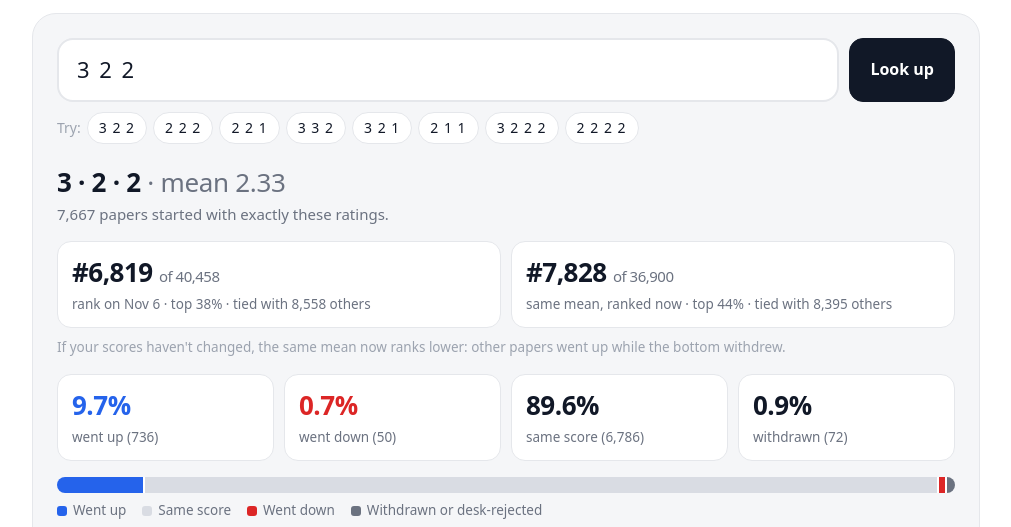
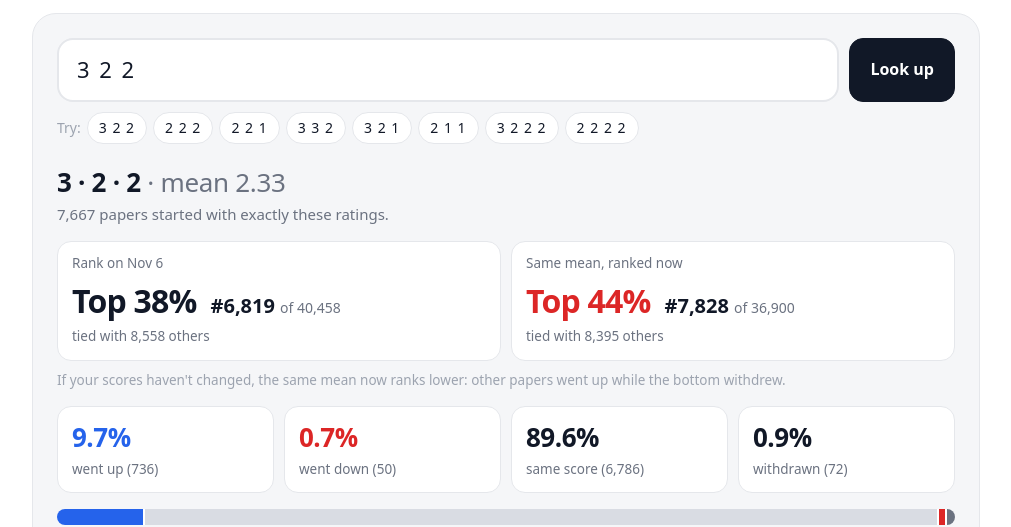
Before and after one commit to juevn/iclr2027-reviews, a plain HTML site: page index.html in a window 1280 px wide. Both pictures are taken after a click on the button "3 2 2". Shown: the part 736-1263 px from the top of the page, without its empty margins (134-1145 px from the left). Drawn offline with Linux system fonts and the light colour scheme; a web font is replaced by a local one.

Commit message:
Show top % next to rank in the lookup
Co-Authored-By: Claude Opus 5.5 <noreply@anthropic.com>
Claude-Session: https://claude.ai/code/session_01TcxDZfia7MrzcEvY8LDLi9

```diff
--- a/index.html
+++ b/index.html
@@ -92,6 +92,12 @@ p.ss { color: var(--muted); margin: 0 0 16px; font-size: 16px; max-width: 720px;
 .metric span { color: var(--muted); font-size: 13.5px; }
 .metric.up b { color: var(--up); } .metric.down b { color: var(--down); }
 .metrics.ranks { grid-template-columns: repeat(2, 1fr); }
+.metric.rank .lbl { font-size: 13.5px; color: var(--muted); margin-bottom: 4px; }
+.metric.rank .rk { display: flex; align-items: baseline; flex-wrap: wrap; gap: 4px 14px; }
+.metric.rank .rk b { display: inline; font-size: 32px; letter-spacing: -.8px; }
+.metric.rank.now .rk b { color: var(--down); }
+.metric.rank .num { font-size: 20px; font-weight: 700; color: var(--ink); }
+.metric.rank .num small { font-size: 14px; color: var(--muted); font-weight: 500; }
 .bar { display: flex; height: 16px; border-radius: 8px; overflow: hidden; margin-top: 16px; gap: 2px; background: var(--bg); }
 .bar div { height: 100%; }
 .legend { display: flex; flex-wrap: wrap; gap: 6px 16px; color: var(--muted); font-size: 13.5px; margin-top: 8px; }
@@ -289,8 +295,8 @@ table.tl th { color: var(--muted); font-weight: 500; font-size: 13.5px; }
     const rn = rankIn(nowPairs, D.currentMeans.n);
     const rankHtml = `
       <div class="metrics ranks">
-        <div class="metric"><b>#${fmt(r6.rank)} <span style="font-size:15px;color:var(--muted);font-weight:500">of ${fmt(r6.total)}</span></b><span>rank on Nov 6 · top ${r6.top}%${r6.tied > 1 ? ` · tied with ${fmt(r6.tied - 1)} others` : ''}</span></div>
-        <div class="metric"><b>#${fmt(rn.rank)} <span style="font-size:15px;color:var(--muted);font-weight:500">of ${fmt(rn.total)}</span></b><span>same mean, ranked now · top ${rn.top}%${rn.tied > 1 ? ` · tied with ${fmt(rn.tied - 1)} others` : ''}</span></div>
+        <div class="metric rank"><div class="lbl">Rank on Nov 6</div><div class="rk"><b>Top ${r6.top}%</b><span class="num">#${fmt(r6.rank)} <small>of ${fmt(r6.total)}</small></span></div><span>${r6.tied > 1 ? `tied with ${fmt(r6.tied - 1)} others` : '&nbsp;'}</span></div>
+        <div class="metric rank${+rn.top > +r6.top ? ' now' : ''}"><div class="lbl">Same mean, ranked now</div><div class="rk"><b>Top ${rn.top}%</b><span class="num">#${fmt(rn.rank)} <small>of ${fmt(rn.total)}</small></span></div><span>${rn.tied > 1 ? `tied with ${fmt(rn.tied - 1)} others` : '&nbsp;'}</span></div>
       </div>
       ${+rn.top > +r6.top ? `<div class="note">If your scores haven't changed, the same mean now ranks lower: other papers went up while the bottom withdrew.</div>` : ''}`;
     if (!c || !c.n) {
```
